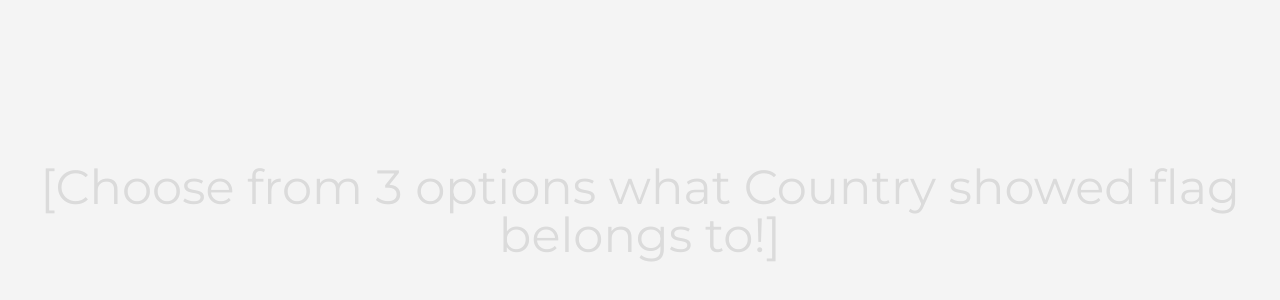
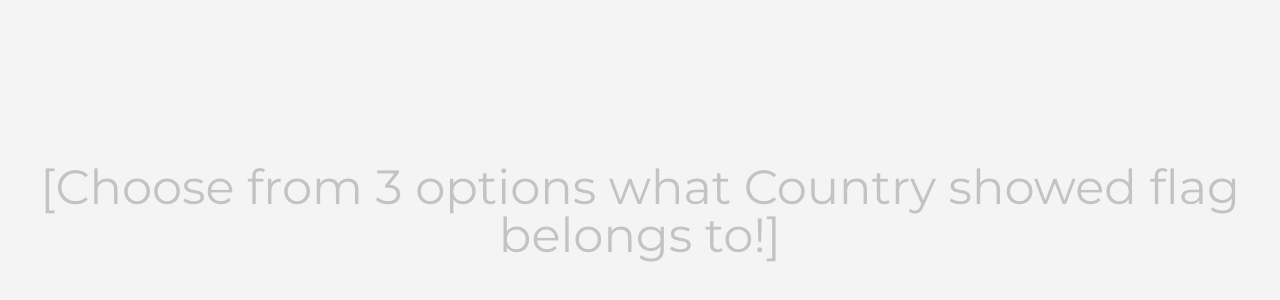
Before and after one commit to pyghecik/flag-guessing-game, a Next.js app: page /Info in a window 1280 px wide. Shown: the part 218-518 px from the top of the page. Built offline with nearby package versions, Linux system fonts and the light colour scheme.

Commit message:
Updated Info.js

```diff
--- a/src/pages/Info.js
+++ b/src/pages/Info.js
@@ -26,7 +26,7 @@ export default function Home() {
       </Head>
       <main>
         <div className=" grid place-content-center text-center mt-96">
-          <h1 className=" text-5xl animate-bounce opacity-10">
+          <h1 className=" text-5xl animate-bounce opacity-20">
             [Choose from 3 options what Country showed flag belongs to!]
           </h1>
         </div>
```
